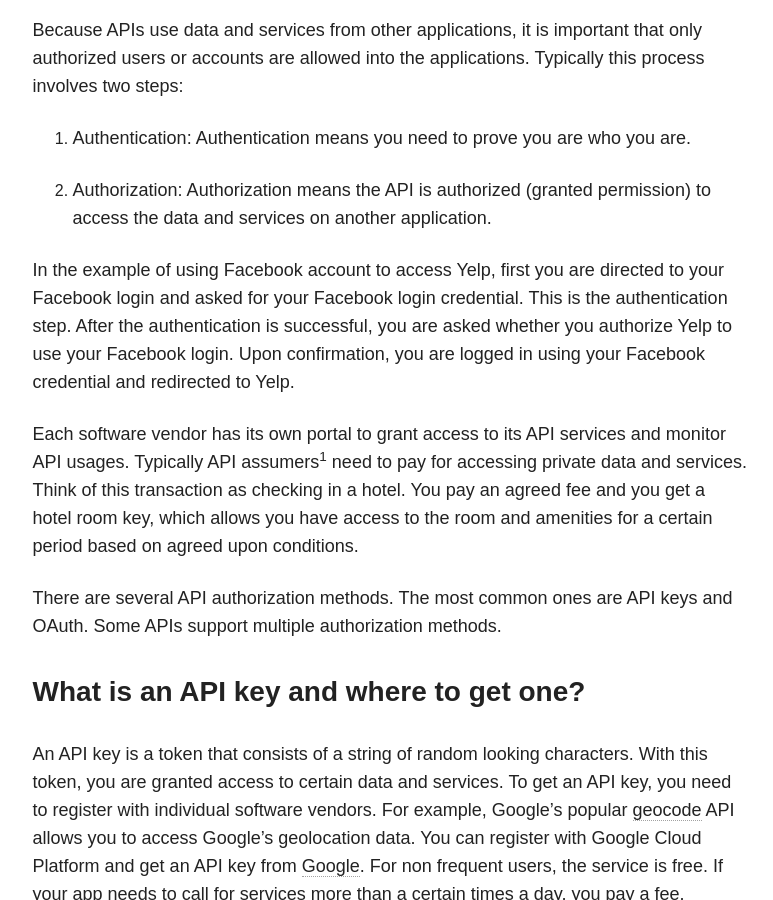
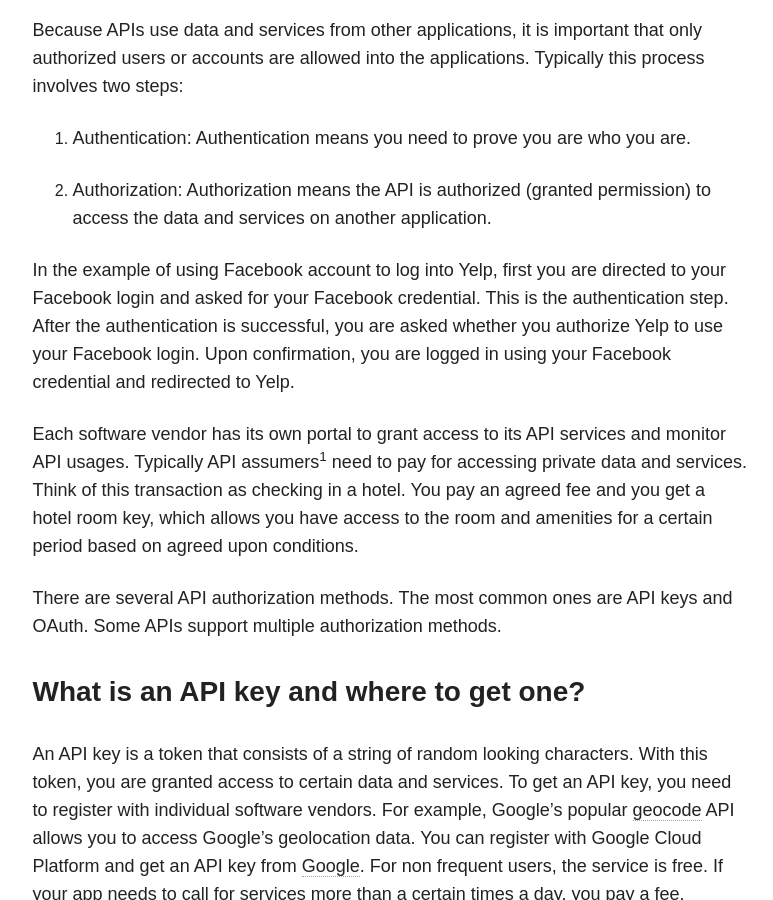
Before and after one commit to taolicd/taolicd.github.io, a Jekyll site: the page built from _posts/blog/2019-08-08-Intro_API_blog.md, in a window 1280 px wide and 900 px high, scrolled down 1037 px. Shown: the whole window, without its empty margins (347-1120 px from the left). Built offline with Jekyll 4.4.1, drawn with Linux system fonts in a browser that asks for light colours; comment, search, counter and statistics services are not loaded.

Commit message:
revisions

```diff
--- a/_posts/blog/2019-08-08-Intro_API_blog.md
+++ b/_posts/blog/2019-08-08-Intro_API_blog.md
@@ -25,7 +25,7 @@ Because APIs use data and services from other applications, it is important that
 
  2. Authorization: Authorization means the API is authorized (granted permission) to access the data and services on another application.
 
-In the example of using Facebook account to access Yelp, first you are directed to your Facebook login and asked for your Facebook login credential. This is the authentication step. After the authentication is successful, you are asked whether you authorize Yelp to use your Facebook login. Upon confirmation, you are logged in using your Facebook credential and redirected to Yelp.
+In the example of using Facebook account to log into Yelp, first you are directed to your Facebook login and asked for your Facebook credential. This is the authentication step. After the authentication is successful, you are asked whether you authorize Yelp to use your Facebook login. Upon confirmation, you are logged in using your Facebook credential and redirected to Yelp.
 
 Each software vendor has its own portal to grant access to its API services and monitor API usages. Typically API assumers[^1] need to pay for accessing private data and services. Think of this transaction as checking in a hotel. You pay an agreed fee and you get a hotel room key, which allows you have access to the room and amenities for a certain period based on agreed upon conditions.
 
```
